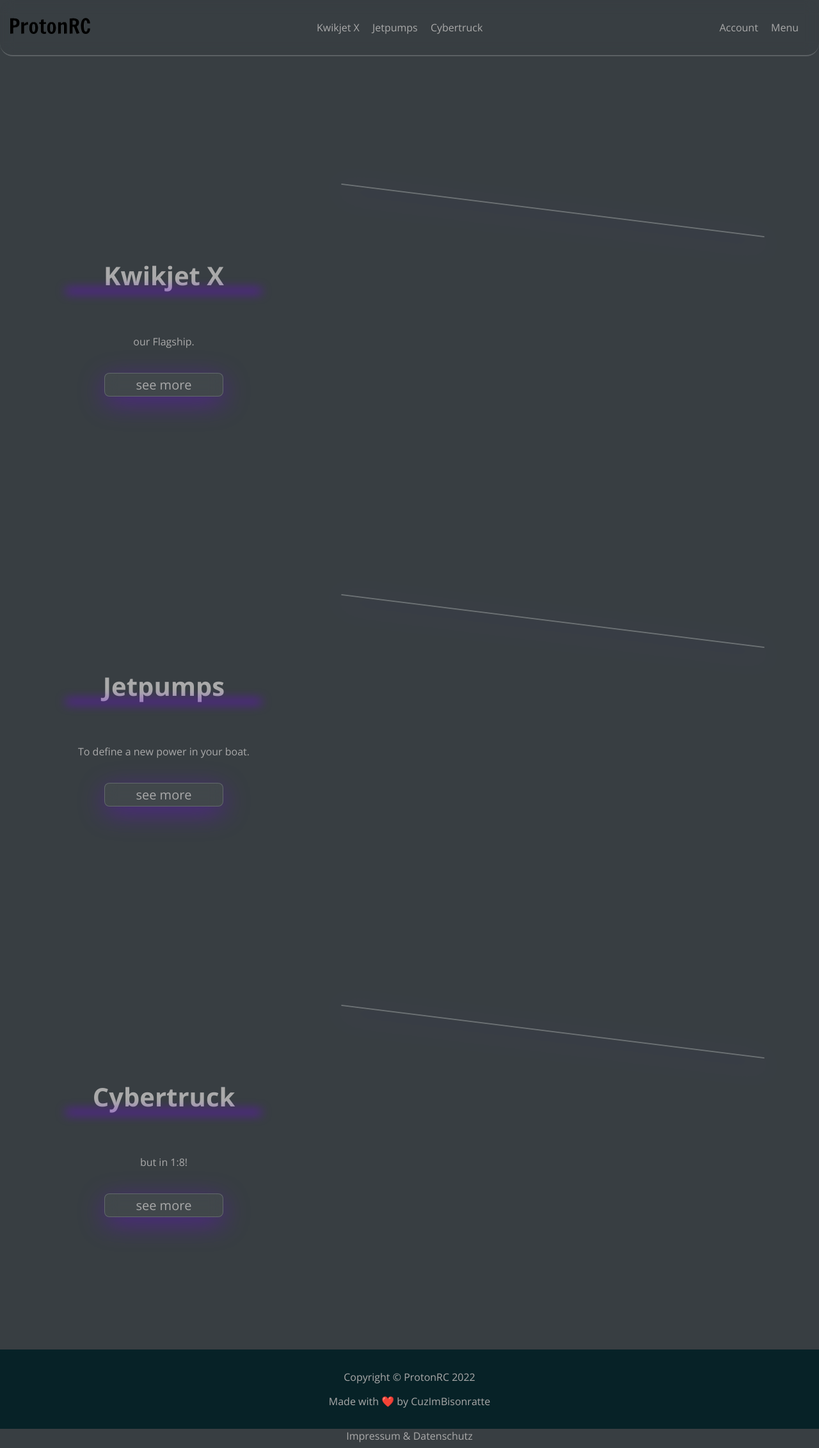
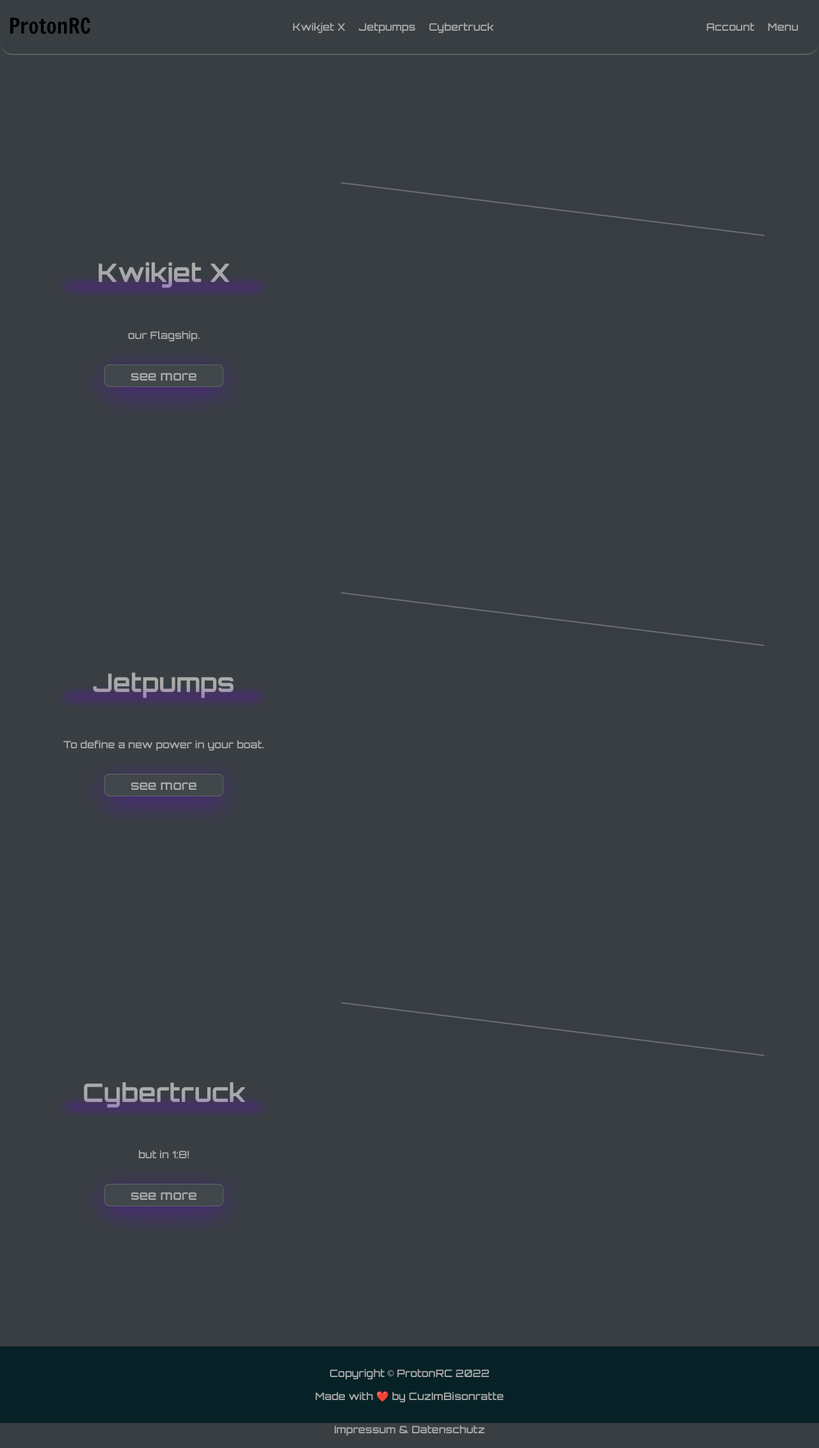
Before and after one commit to CuzImBisonratte/protonRC, a PHP site: page / in a window 1280 px wide. Shown: the whole page at 64% size. Run offline with PHP 8.4, Linux system fonts and the light colour scheme.

Commit message:
changed font

```diff
--- a/style.css
+++ b/style.css
@@ -1,7 +1,7 @@
-@import url('https://fonts.googleapis.com/css2?family=Open+Sans:wght@300;600;700&display=swap');
+@import url('https://fonts.googleapis.com/css2?family=Orbitron:wght@300;600;700&display=swap');
 * {
     scroll-behavior: smooth;
-    font-family: 'Open Sans', monospace;
+    font-family: 'Orbitron', monospace;
     color: #aaaaaa;
 }
 
```
